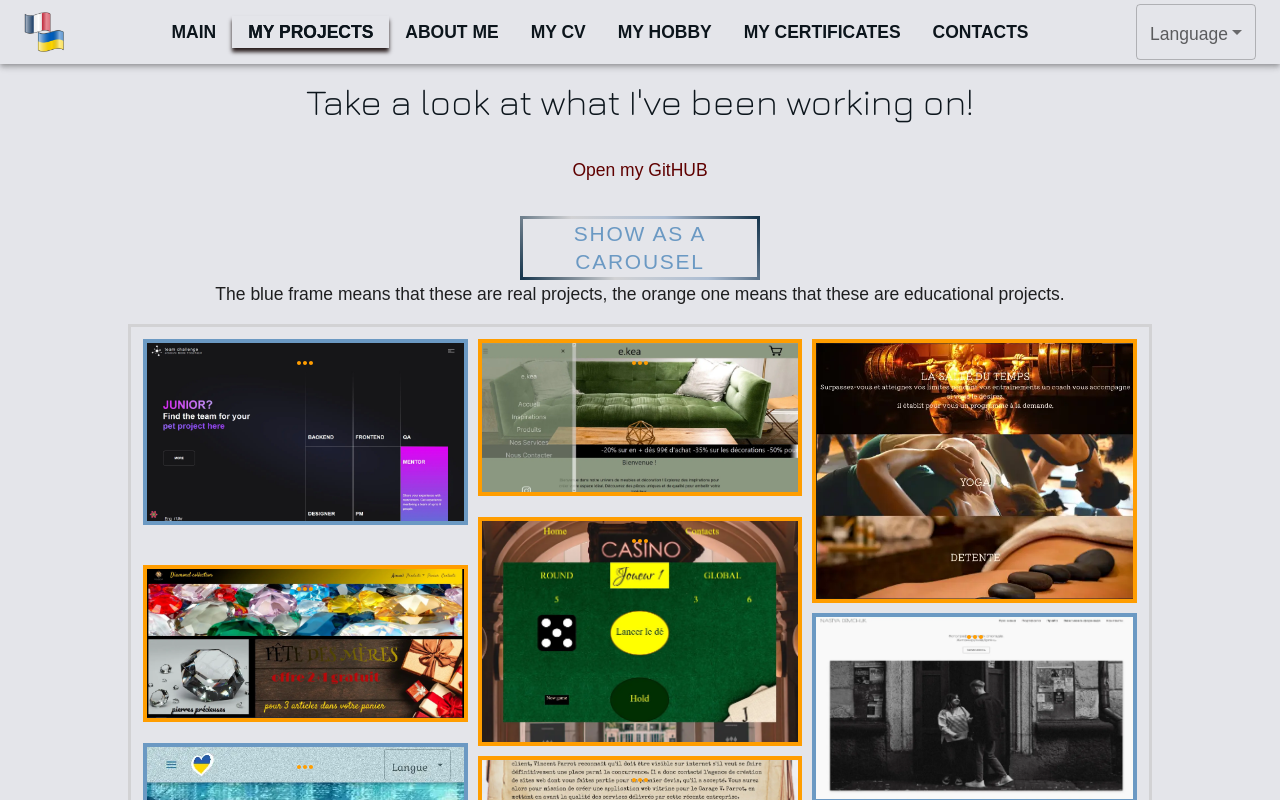
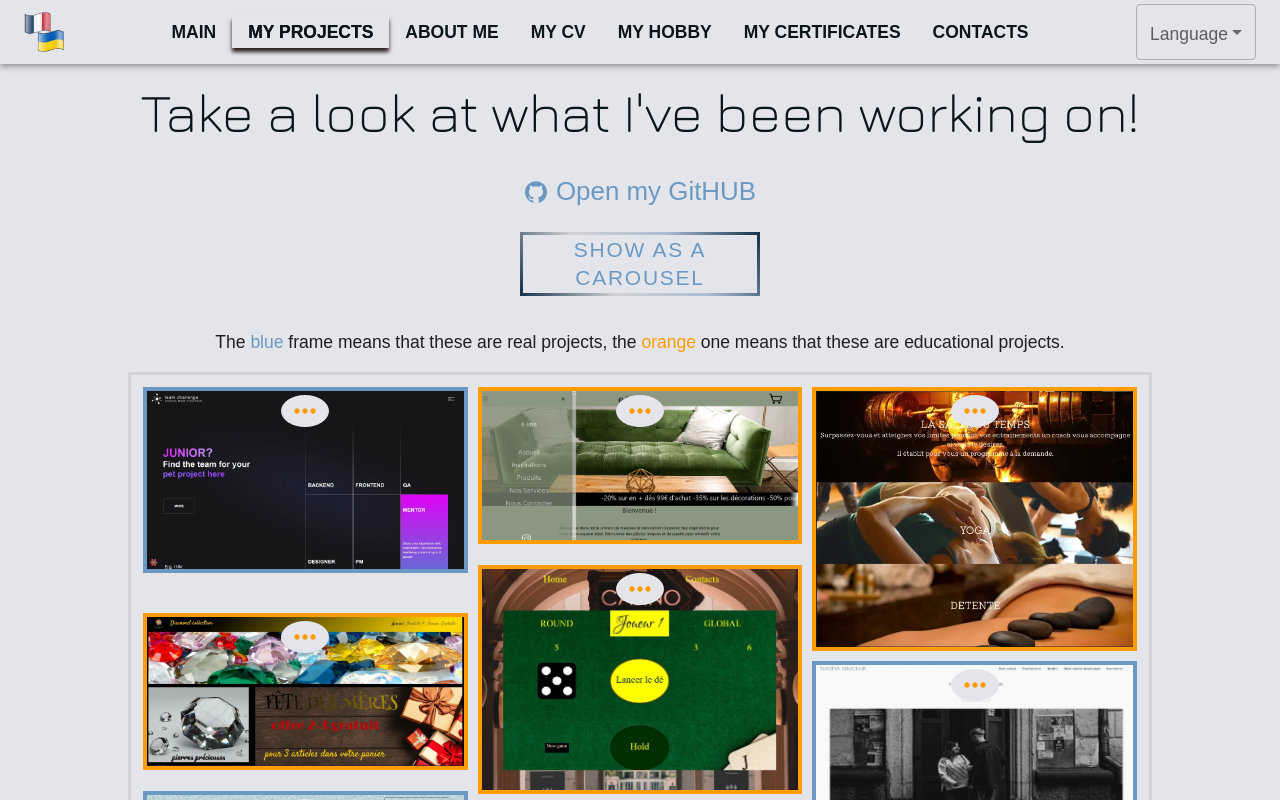
Before and after one commit to TinaSemashko/portfolio-v2, a React (Create React App) app: page /projects in a window 1280 px wide. Shown: the top 800 px of the page. Built offline with nearby package versions, Linux system fonts and the light colour scheme; a web font is replaced by a local one.

Commit message:
color words

```diff
--- a/src/locales/en/translations.json
+++ b/src/locales/en/translations.json
@@ -62,7 +62,9 @@
     "diamondCollection": "Website of an online store for a jewelry company (training project)",
     "portfolio": "Portfolio for the clients",
     "myGIT": "Open my GitHUB",
-    "realProjects": "The blue frame means that these are real projects, the orange one means that these are educational projects."
+    "realProjects": "The blue frame means that these are real projects, the orange one means that these are educational projects.",
+    "coleur1": "blue",
+    "coleur2": "orange"
   },
   "resume": {
     "name": "Tina Semashko",
--- a/src/locales/fr/translations.json
+++ b/src/locales/fr/translations.json
@@ -62,7 +62,9 @@
     "diamondCollection": "Site e-commerce pour la société de bijoux (projet de formation)",
     "portfolio": "Portfolio pour des clients",
     "myGIT": "Ouvrir mon GitHUB ",
-    "realProjects": "Le cadre bleu signifie qu'il s'agit de projets réels, le cadre orange signifie qu'il s'agit de projets éducatifs."
+    "realProjects": "Le cadre bleu signifie qu'il s'agit de projets réels, le cadre orange signifie qu'il s'agit de projets éducatifs.",
+    "coleur1": "bleu",
+    "coleur2": "orange"
   },
   "resume": {
     "name": "Tina Semashko",
--- a/src/locales/uk/translations.json
+++ b/src/locales/uk/translations.json
@@ -63,7 +63,9 @@
     "diamondCollection": "Сайт інтернет-магазину для ювелірної компанії (навчальний проект)",
     "portfolio": "Портфоліо для кліентів",
     "myGIT": "Відкрити мій GitHUB",
-    "realProjects": "Синя рамка означає, що це реальні проекти, помаранчева - що це освітні проекти."
+    "realProjects": "Синя рамка означає, що це реальні проекти, помаранчева - що це освітні проекти.",
+    "coleur1": "Синя",
+    "coleur2": "помаранчева"
   },
   "resume": {
     "name": "Tina Semashko",
--- a/src/pages/projects/projects.styled.tsx
+++ b/src/pages/projects/projects.styled.tsx
@@ -12,6 +12,13 @@ export const MainContainer = styled('div')`
   margin-bottom: 15vh;
 
   background-color: ${({ theme }) => theme.palette.secondary.main};
+`;
+
+export const Title = styled('div')`
+  display: flex;
+  justify-content: center;
+  align-items: center;
+  padding-bottom: 3vh;
 `;
 
 export const StyledListItem = styled(ImageListItem)`
@@ -35,10 +42,15 @@ export const ThreeDotsBox = styled('div')`
   grid-column: 1;
   grid-row: 1;
   color: ${({ theme }) => theme.palette.colorOrange.main};
+
   cursor: pointer;
 
   & .MuiSvgIcon-root {
-    height: 3rem;
+    height: 2rem;
+    width: 3rem;
+    background-color: ${({ theme }) => theme.palette.secondary.main};
+    margin-top: 1vh;
+    border-radius: 50%;
   }
 
   @media (max-width: 750px) {
--- a/src/pages/projects/projects.tsx
+++ b/src/pages/projects/projects.tsx
@@ -13,8 +13,10 @@ import CastConnectedIcon from '@mui/icons-material/CastConnected';
 import ContextMenuButton from '../../shared/contextMenuButton';
 import { openLink } from '../../shared/utils';
 import DialogCarousel from '../../shared/dialog';
+import GitHubIcon from '@mui/icons-material/GitHub';
 
 import * as S from './projects.styled';
+import HighlightedText from '../../shared/highlightedText';
 
 const Projects: React.FC = () => {
   const { t } = useTranslation();
@@ -79,6 +81,11 @@ const Projects: React.FC = () => {
     setshowCarousel(!showCarousel);
   };
 
+  const wordsWithColors = [
+    { word: t('projects.coleur1'), color: `${theme.palette.primary.main}` },
+    { word: t('projects.coleur2'), color: `${theme.palette.colorOrange.main}` },
+  ];
+
   return (
     <S.MainContainer>
       <Helmet>
@@ -90,24 +97,19 @@ const Projects: React.FC = () => {
         />
       </Helmet>
       <Typography
-        variant="h2"
+        variant="h1"
         sx={{
           pb: 4,
           color: smScreen ? 'primary.main' : 'colorBlack.main',
         }}>
         {t('projects.title')}
       </Typography>
-
-      <Link
-        underline="hover"
-        variant="h6"
-        target="_blank"
-        rel="noreferrer"
-        href="https://github.com/TinaSemashko"
-        sx={{ color: 'colorRed.main', pb: 4 }}>
-        {t('projects.myGIT')}
-      </Link>
-
+      <S.Title>
+        <GitHubIcon color="primary" sx={{ mr: 1 }} />
+        <Link underline="hover" variant="h4" target="_blank" rel="noreferrer" href="https://github.com/TinaSemashko">
+          {t('projects.myGIT')}
+        </Link>
+      </S.Title>
       {smScreen ? (
         <ProjectsMobile />
       ) : (
@@ -116,7 +118,9 @@ const Projects: React.FC = () => {
             label={showCarousel ? t('projects.list') : t('projects.carousel')}
             onClick={handleCarousel}
           />
-          <Typography variant="h6">{t('projects.realProjects')}</Typography>
+          <Typography variant="h6">
+            <HighlightedText phrase={t('projects.realProjects')} wordsWithColors={wordsWithColors} />
+          </Typography>
           {showCarousel ? (
             <S.CarouselContainer>
               <Carousel />
@@ -126,7 +130,13 @@ const Projects: React.FC = () => {
               variant="masonry"
               cols={mdScreen ? 2 : 3}
               gap={mdScreen ? 20 : 10}
-              sx={{ width: '80%', height: '100%', border: 'solid', borderColor: 'beige.main', p: 1.5 }}>
+              sx={{
+                width: '80%',
+                height: '100%',
+                border: 'solid',
+                borderColor: 'beige.main',
+                p: 1.5,
+              }}>
               {imageMapList.map(item => (
                 <S.StyledListItem key={item.src}>
                   <S.ThreeDotsBox>
--- a/src/shared/contextMenuButton/contextMenuButton.styled.tsx
+++ b/src/shared/contextMenuButton/contextMenuButton.styled.tsx
@@ -7,7 +7,7 @@ const ExistingStyles = ({ theme }: { theme: Theme }): CSSObject => ({
     marginTop: theme.spacing(1),
     minWidth: 210,
     color: theme.palette.secondary.main,
-    backgroundColor: theme.palette.primary.main,
+    backgroundColor: theme.palette.colorBlue.main,
     boxShadow:
       'rgb(255, 255, 255) 0px 0px 0px 0px, rgba(0, 0, 0, 0.05) 0px 0px 0px 1px, rgba(0, 0, 0, 0.1) 0px 10px 15px -3px, rgba(0, 0, 0, 0.05) 0px 4px 6px -2px',
     '& .MuiMenu-list': {
--- /dev/null
+++ b/src/shared/highlightedText/highlightedText.tsx
@@ -0,0 +1,29 @@
+import React from 'react';
+import { Typography } from '@mui/material';
+
+interface HighlightProps {
+  phrase: string;
+  wordsWithColors: { word: string; color: string }[];
+}
+
+const HighlightedText: React.FC<HighlightProps> = ({ phrase, wordsWithColors }) => {
+  const parts = phrase.split(new RegExp(`(${wordsWithColors.map(w => w.word).join('|')})`, 'g'));
+  console.log(phrase);
+  console.log(parts);
+  return (
+    <Typography variant="h6" sx={{ pt: 4 }}>
+      {parts.map((part, index) => {
+        const wordData = wordsWithColors.find(w => w.word === part);
+        return wordData ? (
+          <span key={index} style={{ color: wordData.color }}>
+            {part}
+          </span>
+        ) : (
+          part
+        );
+      })}
+    </Typography>
+  );
+};
+
+export default HighlightedText;
--- /dev/null
+++ b/src/shared/highlightedText/index.tsx
@@ -0,0 +1 @@
+export { default } from './highlightedText';
```
Also changed, not shown: src/shared/modal/modalBar.tsx (+6 -24 lines).
